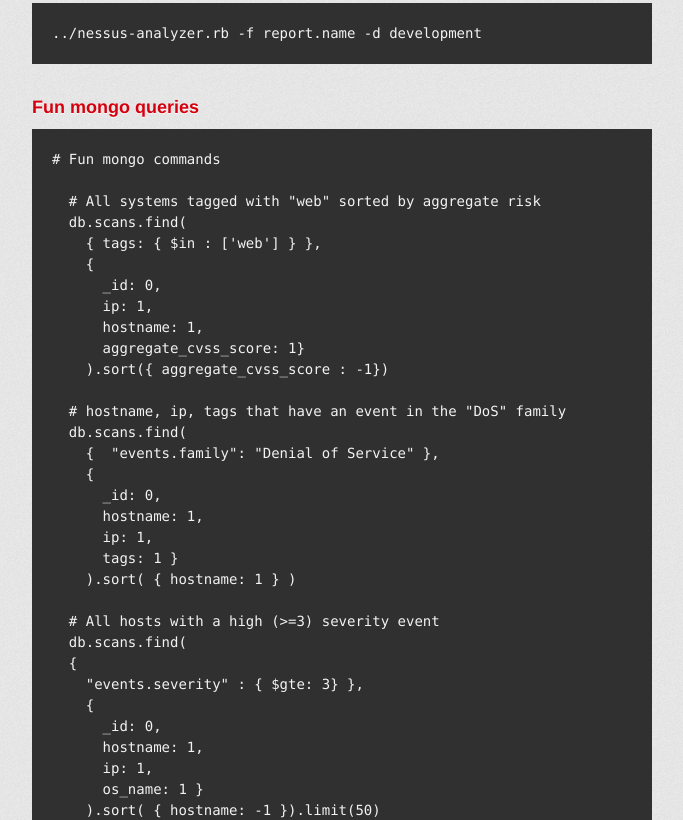
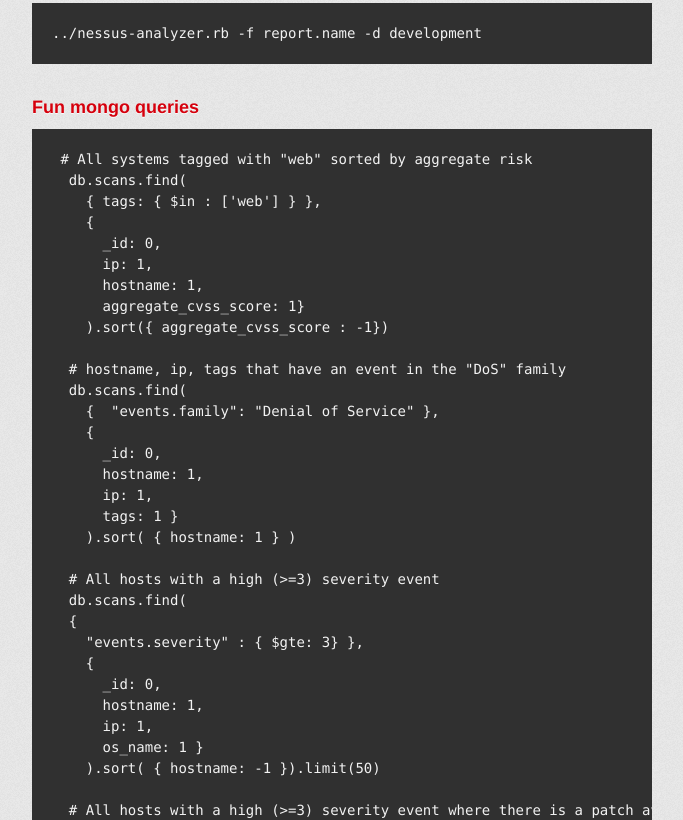
Before and after one commit to gehrhorn/nessus-analyzer, a plain HTML site: page index.html in a window 1280 px wide. Shown: the part 1266-2086 px from the top of the page, without its empty margins (298-981 px from the left). Drawn offline with Linux system fonts and the light colour scheme; a web font is replaced by a local one.

Commit message:
Formatting

```diff
--- a/index.html
+++ b/index.html
@@ -84,9 +84,7 @@ Usage: ./nessus-analyzer.rb [options] -f report.nessus
 <pre><code>../nessus-analyzer.rb -f report.name -d development</code></pre>
 
   <h3><a name="fun-mongo-queries" class="anchor" href="#fun-mongo-queries"><span class="octicon octicon-link"></span></a>Fun mongo queries</h3>
-  <pre><code># Fun mongo commands
-
-  # All systems tagged with "web" sorted by aggregate risk
+  <pre><code> # All systems tagged with "web" sorted by aggregate risk
   db.scans.find(
     { tags: { $in : ['web'] } },
     {
```
